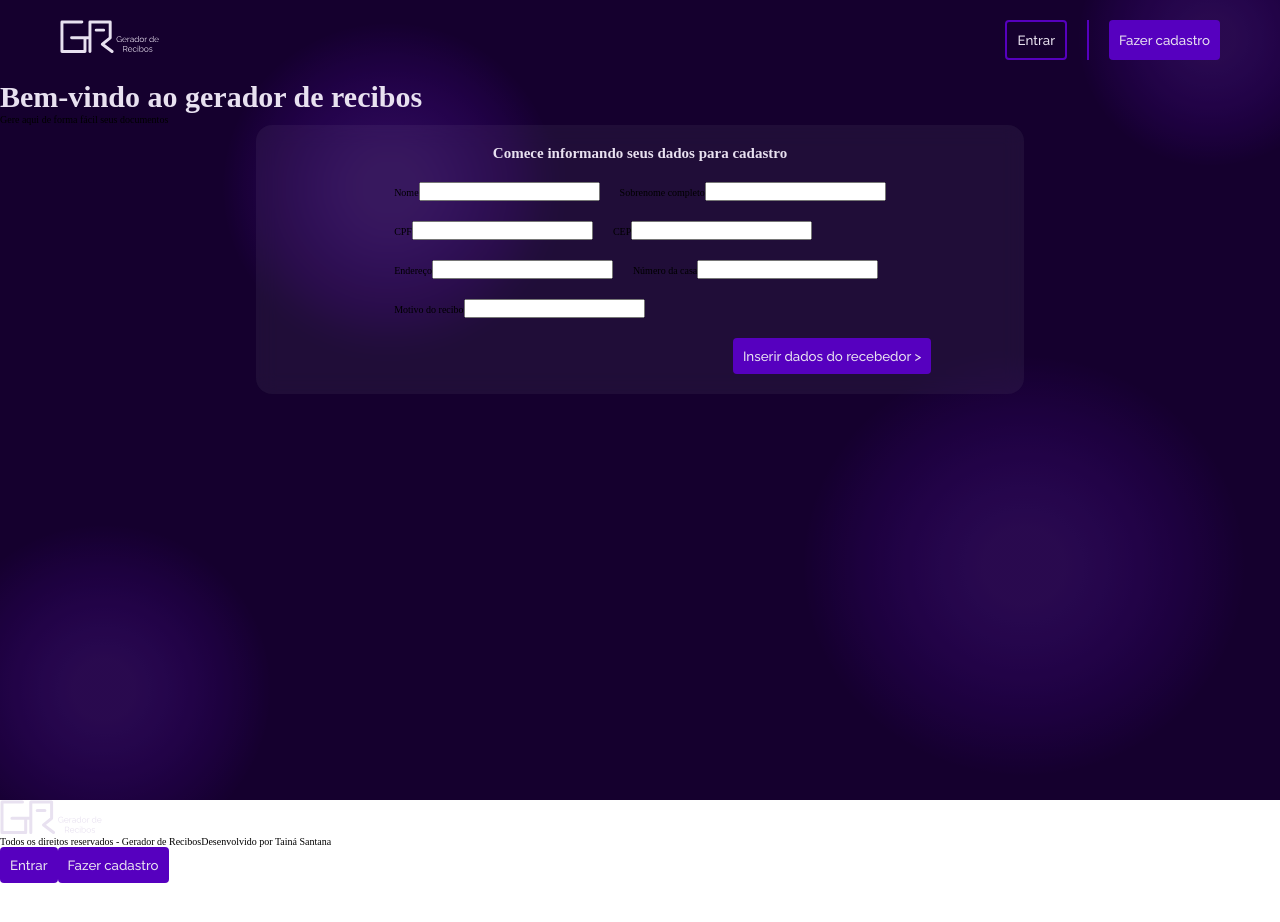
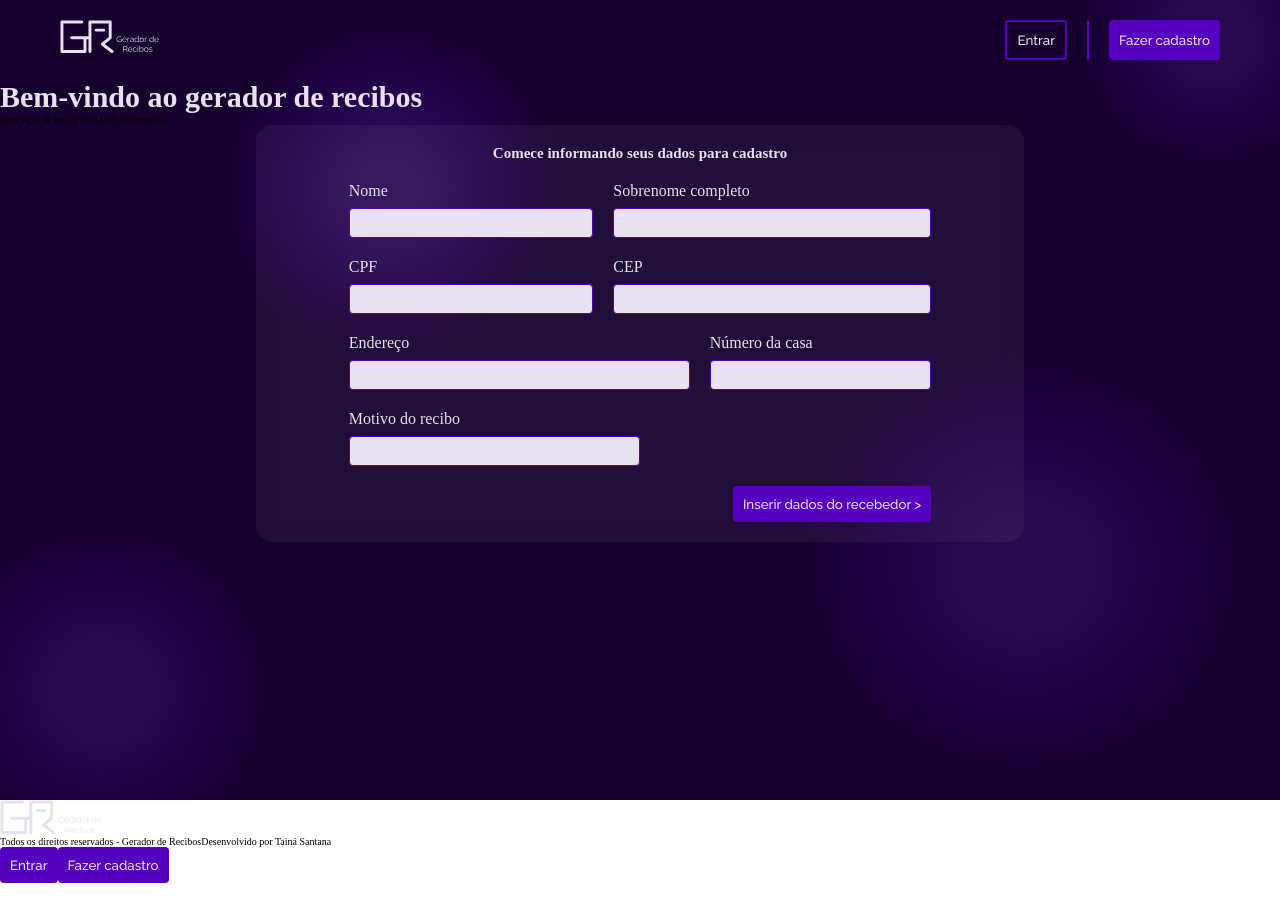
Before and after one commit to narakushi/projeto-gerador-recibos, a React (Vite) app in the folder projeto-gerador/: page / in a window 1280 px wide. Shown: the top 922 px of the page. Built offline with nearby package versions, Linux system fonts and the light colour scheme.

Commit message:
:lipstick: feat: estilizando inputs do formulario

```diff
--- a/projeto-gerador/src/assets/ui/components/Input.jsx
+++ b/projeto-gerador/src/assets/ui/components/Input.jsx
@@ -1,10 +1,11 @@
 import React from "react";
+import "../styles/Input.css";
 
 const Input = ({ type, id, name, label }) => {
   return (
-    <div>
-      <label htmlFor={id}>{label}</label>
-      <input type={type} name={name} id={id} />
+    <div className="container-input">
+      <label className="container-input__label" htmlFor={id}>{label}</label>
+      <input className="container-input__input" type={type} name={name} id={id} />
     </div>
   );
 };
--- a/projeto-gerador/src/assets/ui/styles/Form.css
+++ b/projeto-gerador/src/assets/ui/styles/Form.css
@@ -27,6 +27,7 @@
 }
 
 .form__container-input {
+  width: 100%;
   display: flex;
   flex-direction: column;
   gap: 2rem;
@@ -36,3 +37,7 @@
   display: flex;
   gap: 2rem;
 }
+
+.form__sub-container:nth-child(3) .container-input:nth-child(1) {
+  width: 100%;
+}
--- /dev/null
+++ b/projeto-gerador/src/assets/ui/styles/Input.css
@@ -0,0 +1,28 @@
+.container-input {
+  display: flex;
+  flex-direction: column;
+  gap: 0.8rem;
+
+}
+
+.container-input__label {
+  font-size: 1.6rem;
+  color: var(--clear-color);
+}
+
+.container-input:nth-child(1){
+  width: 50%;
+}
+
+.container-input:nth-child(2){
+  width: 65%;
+}
+
+.container-input__input {
+  background: var(--clear-color);
+  width: 100%;
+  padding: 0.65rem 1rem;
+  border: .1rem solid var(--secondary-color);
+  outline: none;
+  border-radius: .4rem;
+}
--- a/projeto-gerador/src/index.css
+++ b/projeto-gerador/src/index.css
@@ -7,6 +7,7 @@
   --grey-color: #262626;
   --clear-grey-color: #BBBBBB;
   --clear-grey-color2: #DBDBDB;
+  --transparent-bk-color: rgba(0, 0, 0, 0.3);
 }
 
 * {
```
